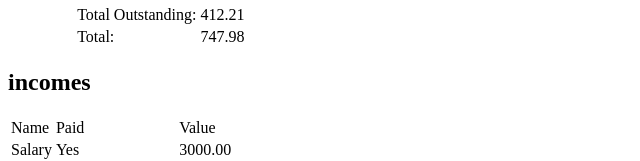
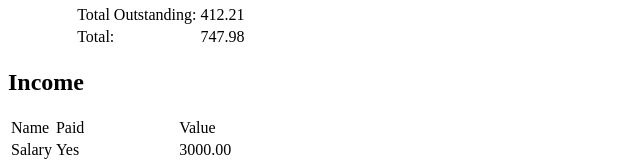
Before and after one commit to pathend98/MyMoneyMind, a React (Vite) app: page / in a window 1280 px wide. Shown: the part 573-734 px from the top of the page, without its empty margins (0-640 px from the left). Built offline with nearby package versions, Linux system fonts and the light colour scheme.

Commit message:
chore: rename income summary title to Income

```diff
--- a/src/income/component/IncomeSumary.tsx
+++ b/src/income/component/IncomeSumary.tsx
@@ -40,7 +40,7 @@ const IncomeSummary = (): JSX.Element => {
 
   return (
     <>
-      <h2>incomes</h2>
+      <h2>Income</h2>
 
       <table>
         <thead>
```
